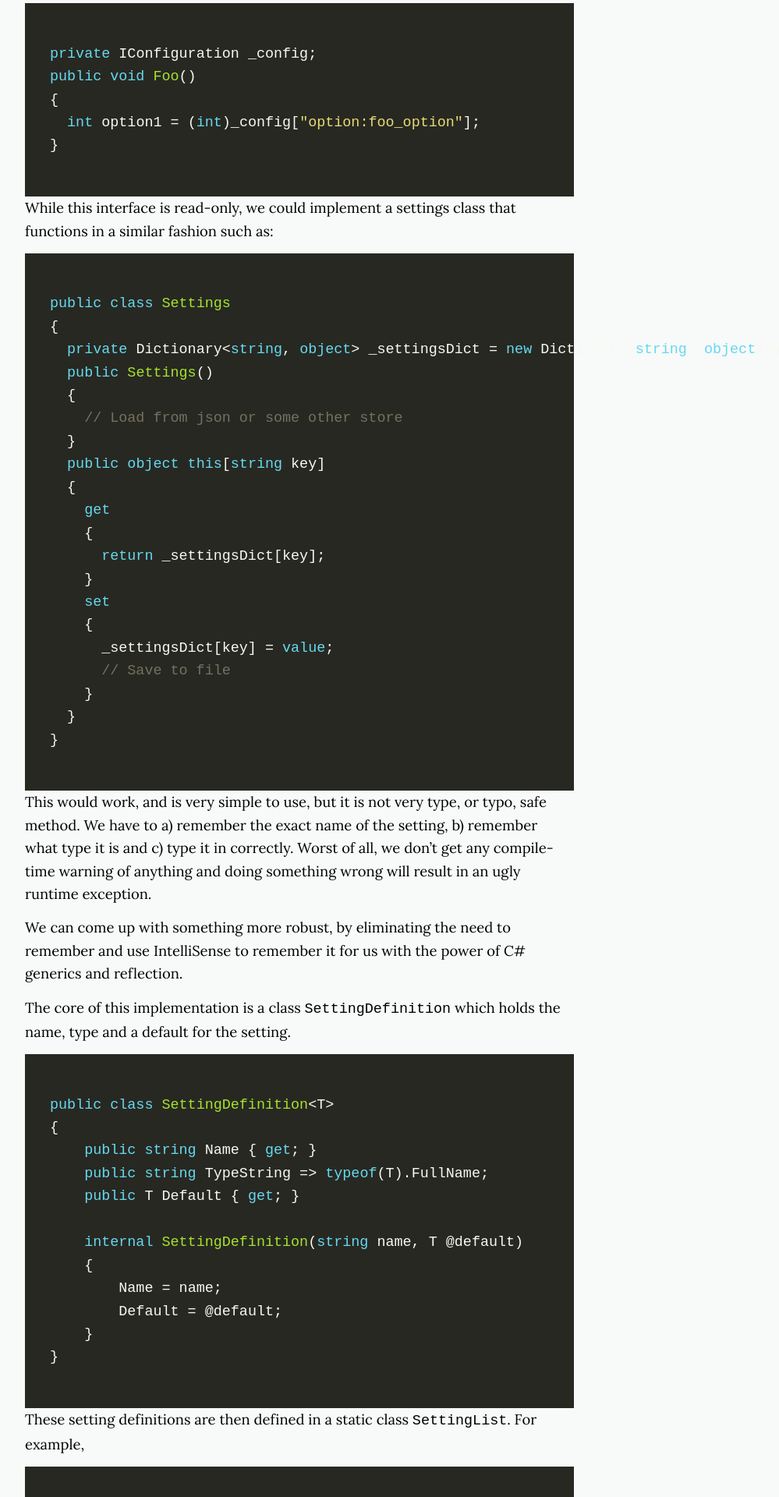
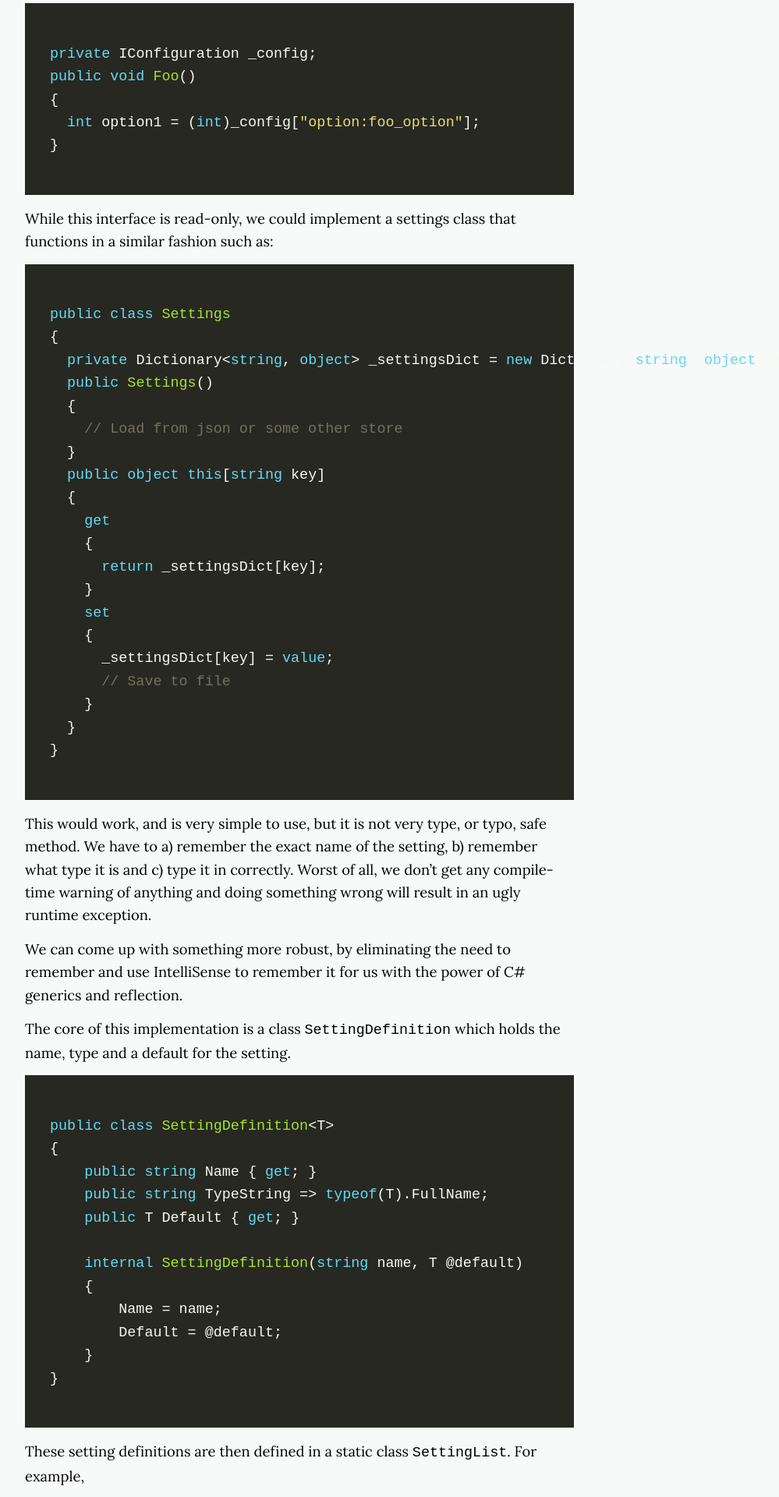
Before and after one commit to dwragge/dwragge.github.io, a Jekyll site: the page built from _posts/2018-03-29-typesafe-settings-in-dotnet-core.markdown, in a window 1280 px wide. Shown: the part 974-2894 px from the top of the page at 78% size, without its empty margins (256-1255 px from the left). Built offline with Jekyll 4.4.1, drawn with Linux system fonts in a browser that asks for light colours; nearby versions of some CDN libraries.

Commit message:
fix margin on code blocks

```diff
--- a/_config.yml
+++ b/_config.yml
@@ -9,7 +9,7 @@ google_analytics:
 # SEO settings
 title: Dylan Wragge
 description: Personal website for Dylan Wragge
-url: "dylanwragge.com"
+url: "//dylanwragge.com"
 twitter_username:
 default_img:
 
--- a/_sass/_base.scss
+++ b/_sass/_base.scss
@@ -142,6 +142,7 @@ a {
 
 .highlight {
   padding: 1rem;
+  margin-bottom: 1rem;
 }
 
 figure {
```
